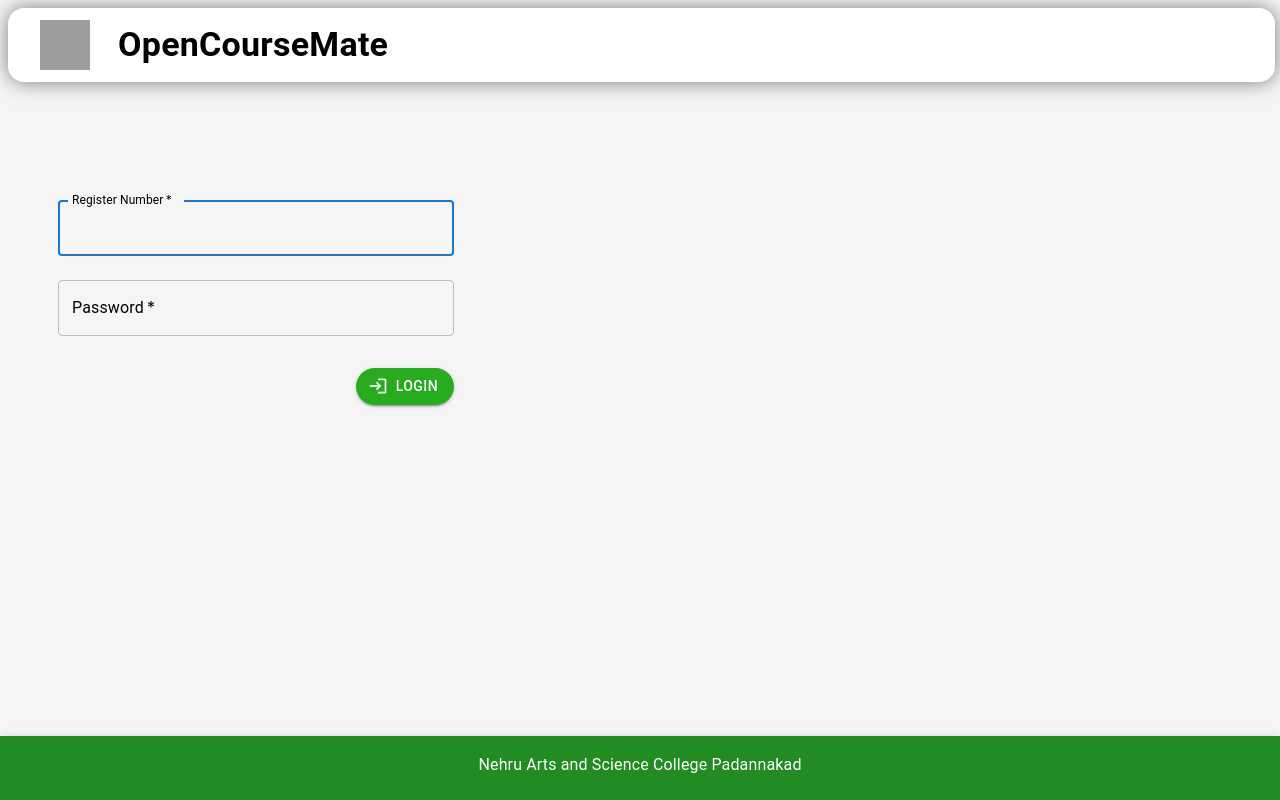
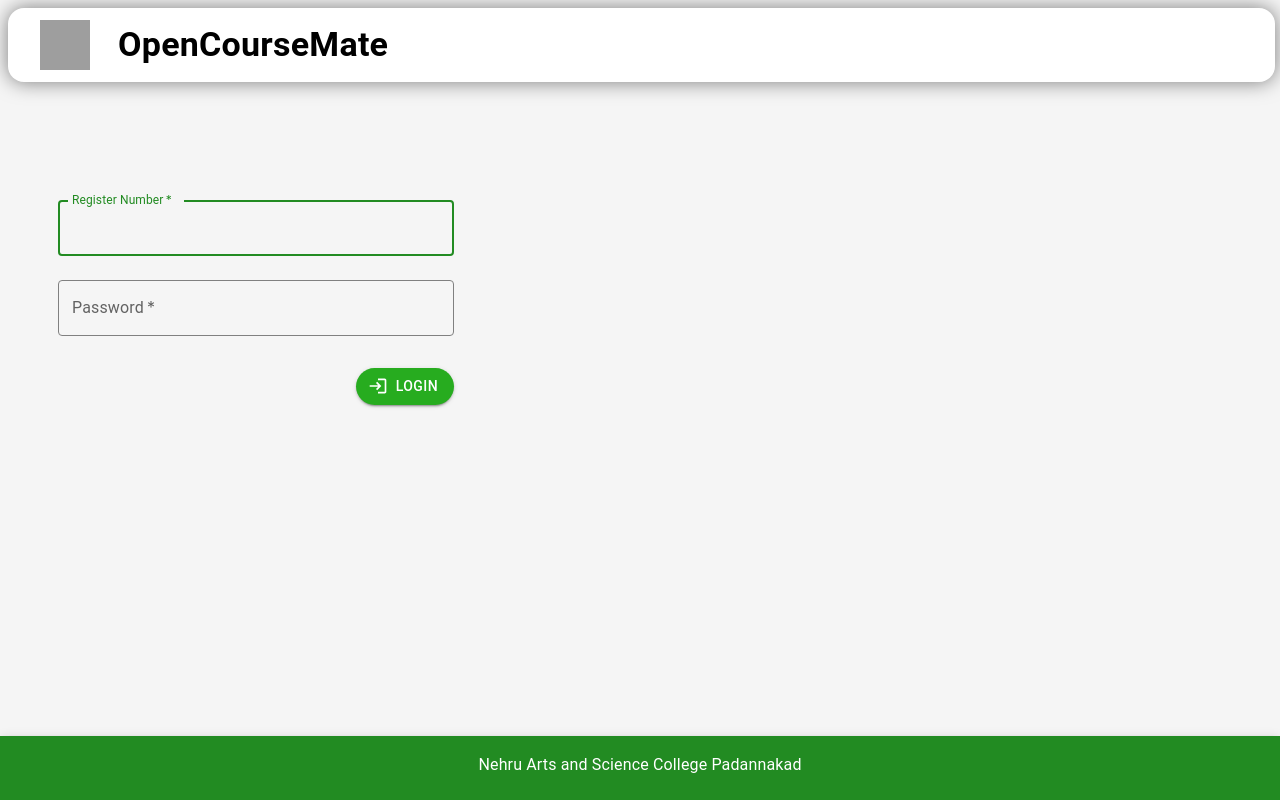
Before and after one commit to 4rjunc/opencourse-webapp, a React (Vite) app in the folder openFrontend/: page / in a window 1280 px wide. Built offline with nearby package versions, Linux system fonts and the light colour scheme; grey boxes are pictures that could not be loaded.

Commit message:
Made the text box green 🚀

```diff
--- a/openFrontend/src/components/Login.jsx
+++ b/openFrontend/src/components/Login.jsx
@@ -4,11 +4,12 @@ import CssBaseline from "@mui/material/CssBaseline";
 import TextField from "@mui/material/TextField";
 import Snackbar from "@mui/material/Snackbar";
 import MuiAlert from "@mui/material/Alert";
-import LoginIcon from '@mui/icons-material/Login';
+import LoginIcon from "@mui/icons-material/Login";
 //import FormControlLabel from '@mui/material/FormControlLabel';
 //import Checkbox from '@mui/material/Checkbox';
 //import Link from '@mui/material/Link';
 //import Grid from '@mui/material/Grid';
+import { styled } from '@mui/material/styles';
 import Box from "@mui/material/Box";
 import Typography from "@mui/material/Typography";
 import Container from "@mui/material/Container";
@@ -20,6 +21,26 @@ import IconButton from "@mui/material/IconButton";
 import AppBar from "@mui/material/AppBar";
 import Toolbar from "@mui/material/Toolbar";
 
+
+const CssTextField = styled(TextField)({
+  '& label.Mui-focused': {
+    color: '#228B22',
+  },
+  '& .MuiInput-underline:after': {
+    borderBottomColor: '#228B22',
+  },
+  '& .MuiOutlinedInput-root': {
+    '& fieldset': {
+      borderColor: 'grey',
+    },
+    '&:hover fieldset': {
+      borderColor: 'black',
+    },
+    '&.Mui-focused fieldset': {
+      borderColor: '#228B22',
+    },
+  },
+});
 
 const Login = () => {
   const [snackbarOpen, setSnackbarOpen] = useState(false);
@@ -33,24 +54,24 @@ const Login = () => {
     setSnackbarOpen(false);
   };
   const footerStyle = {
-    backgroundColor: '#228B22',
-    width: '100%',
-    position: 'fixed',
+    backgroundColor: "#228B22",
+    width: "100%",
+    position: "fixed",
     bottom: 0,
     left: 0,
     zIndex: 999,
-    transition: 'bottom 0.3s', // Add a smooth transition for the footer
+    transition: "bottom 0.3s", // Add a smooth transition for the footer
   };
 
   const contentStyle = {
-    display: 'flex',
-    flexDirection: 'row',
-    alignItems: 'center',
-    justifyContent: 'center',
+    display: "flex",
+    flexDirection: "row",
+    alignItems: "center",
+    justifyContent: "center",
   };
 
   const textStyle = {
-    marginBottom: '6px',
+    marginBottom: "6px",
   };
 
   const handleSubmit = async (event) => {
@@ -68,23 +89,23 @@ const Login = () => {
       );
       const token = response.data["session_token"];
       const staff = response.data["staff"];
-      console.log("Login Response",response.data);
+      console.log("Login Response", response.data);
       localStorage.setItem("token", token);
       const regno = encodeURIComponent(username); // URL-encode the email
-      let url
+      let url;
       if (!staff) {
         url = `/course/?regno=${regno}`;
-      } else if (staff) { // Use regexadmin.test() here
+      } else if (staff) {
+        // Use regexadmin.test() here
         url = `/administrator`; // Correct the typo in the URL path as well
       }
       setSnackbarOpen(true);
       setSnackbarMessage("Login successful!");
       setSnackbarSeverity("success");
 
-      setTimeout(()=>{
+      setTimeout(() => {
         navigate(url);
-      }, 1500)
-
+      }, 1500);
     } catch (error) {
       console.error("Login failed:", error);
       setSnackbarOpen(true);
@@ -93,23 +114,30 @@ const Login = () => {
     }
   };
 
-
-
   return (
-
-    <div style={{ background: 'whiteSmoke', height: '100vh', overflow: 'hidden'}}>
-      <div style={{marginBottom: "3.5rem", marginTop: "2rem", marginRight:"60%"  }}>
+    <div
+      style={{ background: "whiteSmoke", height: "100vh", overflow: "hidden" }}
+    >
+      <div
+        style={{
+          marginBottom: "3.5rem",
+          marginTop: "2rem",
+          marginRight: "60%",
+        }}
+      >
         <Box sx={{ flexGrow: 1 }}>
-          <AppBar position="fixed"
+          <AppBar
+            position="fixed"
             sx={{
               backgroundColor: "white",
-              color:"black",
-              borderRadius:"1rem",
+              color: "black",
+              borderRadius: "1rem",
               marginTop: ".5rem",
               marginLeft: ".3rem",
               marginRight: ".3rem",
-              width:"99%",
-              boxShadow: "0 0 20px rgba(0, 0, 0, 0.5)"}}
+              width: "99%",
+              boxShadow: "0 0 20px rgba(0, 0, 0, 0.5)",
+            }}
           >
             <Toolbar>
               <IconButton
@@ -119,7 +147,11 @@ const Login = () => {
                 aria-label="menu"
                 sx={{ mr: 2 }}
               >
-                <img src={logo} alt="Logo" style={{ width: '50px', height: '50px', marginLeft: '8px' }} />
+                <img
+                  src={logo}
+                  alt="Logo"
+                  style={{ width: "50px", height: "50px", marginLeft: "8px" }}
+                />
               </IconButton>
               <Typography
                 variant="h4"
@@ -157,7 +189,7 @@ const Login = () => {
               noValidate
               sx={{ mt: 15 }}
             >
-                <TextField
+              <CssTextField
                 margin="normal"
                 required
                 fullWidth
@@ -166,15 +198,8 @@ const Login = () => {
                 name="regno"
                 onChange={(e) => setUsername(e.target.value)}
                 autoFocus
-                  InputProps={{
-                    style: { borderColor: '#27ac1f' }, // Set border color to green
-                    focused: { borderColor: '#27ac1f' } // Set focused border color to green
-                  }}
-                  InputLabelProps={{
-                    style: { color: 'black' }, // Set label color to black
-                  }}
               />
-                <TextField
+              <CssTextField
                 margin="normal"
                 required
                 fullWidth
@@ -185,27 +210,29 @@ const Login = () => {
                 placeholder="YYYY-MM-DD"
                 autoComplete="current-password"
                 onChange={(e) => setPassword(e.target.value)}
-                  InputLabelProps={{
-                    style: { color: 'black' }, // Set label color to black
-                  }}
               />
               {/*<FormControlLabel
                   control={<Checkbox value="remember" color="primary" />}
                   label="Remember me"
                 />*/}
-                <Box sx={{ display: 'flex', justifyContent: 'flex-end' }}>
+              <Box sx={{ display: "flex", justifyContent: "flex-end" }}>
                 <Button
                   type="submit"
                   //fullWidth
                   variant="contained"
-                    sx={{ mt: 3, mb: 2, background:"#27ac1f !important", borderRadius:"2rem" }}
+                  sx={{
+                    mt: 3,
+                    mb: 2,
+                    background: "#27ac1f !important",
+                    borderRadius: "2rem",
+                  }}
                   onClick={handleSubmit}
-                    startIcon={<LoginIcon/>}
+                  startIcon={<LoginIcon />}
                 >
                   Login
                 </Button>
               </Box>
-              <Box sx={{textAlign:"center"}}>
+              <Box sx={{ textAlign: "center" }}>
                 <Snackbar
                   open={snackbarOpen}
                   autoHideDuration={5000}
```
Lines whose indentation alone changed are shown as unchanged.
